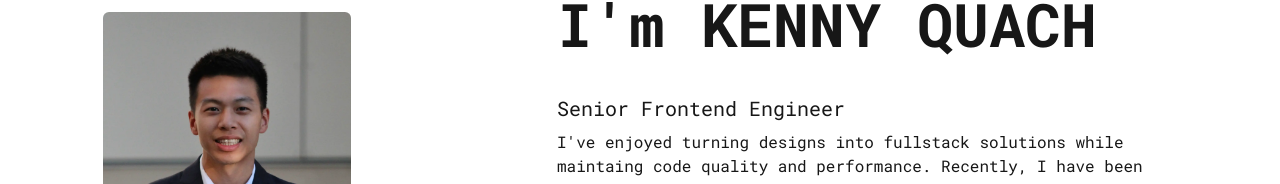
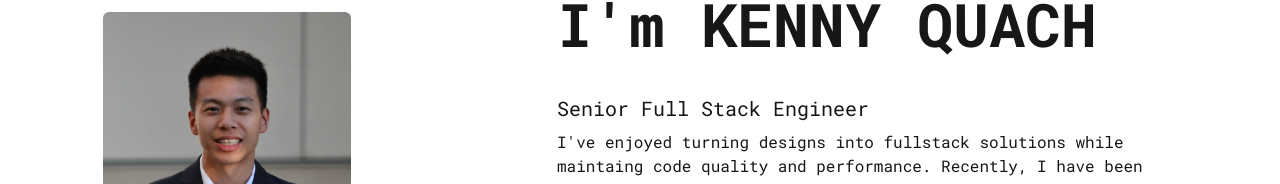
Before and after one commit to kquach229/next-portfoliov2, a Next.js app: page /about in a window 1280 px wide. Shown: the part 222-406 px from the top of the page. Built offline with nearby package versions, Linux system fonts and the light colour scheme.

Commit message:
full stack title

```diff
--- a/app/about/page.tsx
+++ b/app/about/page.tsx
@@ -51,7 +51,7 @@ const AboutPage = () => {
           <div className="space-y-10 mt-5 md:mt-0 w-[100%] md:w-1/2">
             <div className="text-6xl font-extrabold">I&apos;m KENNY QUACH</div>
             <div className="space-y-2">
-              <div className="text-xl">Senior Frontend Engineer</div>
+              <div className="text-xl">Senior Full Stack Engineer</div>
               <div className="max-w-[70ch]">
                 I&apos;ve enjoyed turning designs into fullstack solutions while
                 maintaing code quality and performance. Recently, I have been
```
